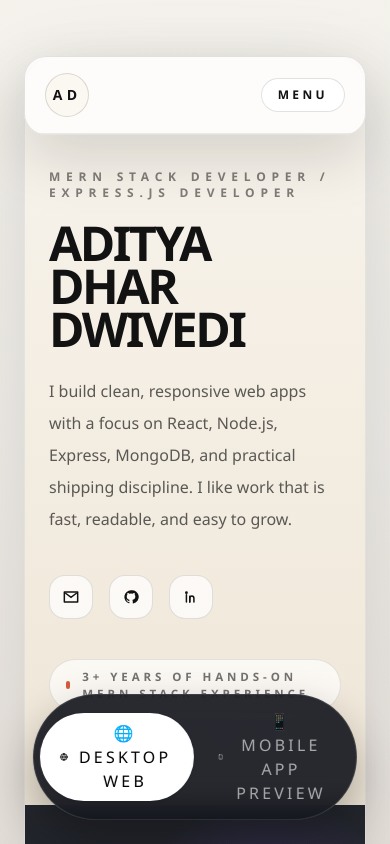
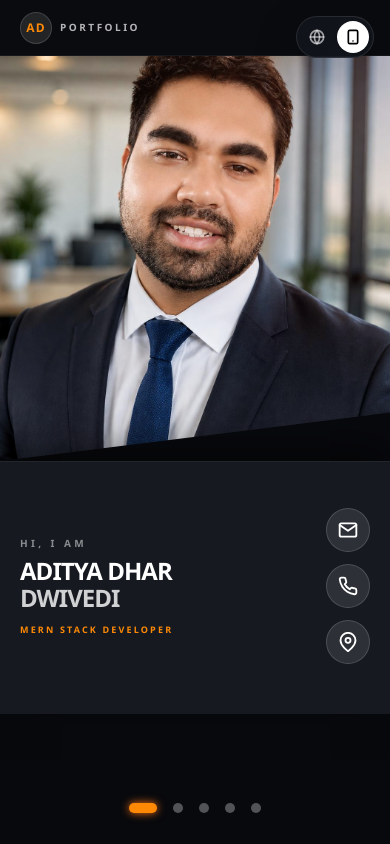
Before and after one commit to adityadharhipl/Portfolio-Website, a Next.js app: page / in a window 390 px wide. Shown: the top 844 px of the page. Built offline with nearby package versions, Linux system fonts and the light colour scheme.

Commit message:
Ui chnages

```diff
--- a/src/components/portfolio/ContactSection.tsx
+++ b/src/components/portfolio/ContactSection.tsx
@@ -15,6 +15,7 @@ export function ContactSection() {
   };
 
   return (
+    <>
       <section id="contact" className="scroll-mt-24 py-10 lg:py-16">
         <div className="section-shell">
           <div className="section-card rounded-[2rem] bg-[rgba(255,255,255,0.58)] px-6 py-10 sm:px-10 lg:px-14 lg:py-14">
@@ -53,5 +54,6 @@ export function ContactSection() {
           </div>
         </div>
       </section>
+    </>
   );
 }
--- a/src/components/portfolio/FloatingToggle.tsx
+++ b/src/components/portfolio/FloatingToggle.tsx
@@ -25,27 +25,37 @@ export function FloatingToggle({ viewMode, setViewMode }: FloatingToggleProps) {
   if (!container) return null;
 
   return createPortal(
-    <div className="fixed bottom-6 left-1/2 -translate-x-1/2 z-[90] bg-[#12141c]/90 border border-white/10 p-1.5 rounded-full shadow-[0_20px_45px_rgba(0,0,0,0.3)] backdrop-blur-md flex items-center gap-1 select-none">
+    <div className="fixed top-4 right-4 md:top-auto md:right-auto md:bottom-6 md:left-1/2 md:-translate-x-1/2 z-[90] bg-[#12141c]/90 border border-white/10 p-1 md:p-1.5 rounded-full shadow-[0_20px_45px_rgba(0,0,0,0.3)] backdrop-blur-md flex items-center gap-1 select-none">
       <button
         onClick={() => setViewMode("web")}
-        className="rounded-full px-5 py-2 text-[10px] font-black uppercase tracking-[0.2em] bg-white text-black font-extrabold shadow-sm flex items-center gap-2 transition duration-200"
+        className={`rounded-full p-2 md:px-5 md:py-2 text-[10px] font-black uppercase tracking-[0.2em] transition duration-200 flex items-center gap-2 ${
+          viewMode === "web"
+            ? "bg-white text-black font-extrabold shadow-sm"
+            : "text-white/60 hover:text-white"
+        }`}
+        title="Desktop Web"
       >
-        <svg viewBox="0 0 24 24" className="w-3.5 h-3.5" fill="none" stroke="currentColor" strokeWidth="2.5" strokeLinecap="round" strokeLinejoin="round">
+        <svg viewBox="0 0 24 24" className="w-4 h-4 md:w-3.5 md:h-3.5" fill="none" stroke="currentColor" strokeWidth="2.5" strokeLinecap="round" strokeLinejoin="round">
           <circle cx="12" cy="12" r="10" />
           <line x1="2" y1="12" x2="22" y2="12" />
           <path d="M12 2a15.3 15.3 0 0 1 4 10 15.3 15.3 0 0 1-4 10 15.3 15.3 0 0 1-4-10 15.3 15.3 0 0 1 4-10z" />
         </svg>
-        🌐 Desktop Web
+        <span className="hidden md:inline">🌐 Desktop Web</span>
       </button>
       <button
         onClick={() => setViewMode("app")}
-        className="rounded-full px-5 py-2 text-[10px] font-black uppercase tracking-[0.2em] text-white/60 hover:text-white flex items-center gap-2 transition duration-200"
+        className={`rounded-full p-2 md:px-5 md:py-2 text-[10px] font-black uppercase tracking-[0.2em] transition duration-200 flex items-center gap-2 ${
+          viewMode === "app"
+            ? "bg-white text-black font-extrabold shadow-sm"
+            : "text-white/60 hover:text-white"
+        }`}
+        title="Mobile App Preview"
       >
-        <svg viewBox="0 0 24 24" className="w-3.5 h-3.5" fill="none" stroke="currentColor" strokeWidth="2.5" strokeLinecap="round" strokeLinejoin="round">
+        <svg viewBox="0 0 24 24" className="w-4 h-4 md:w-3.5 md:h-3.5" fill="none" stroke="currentColor" strokeWidth="2.5" strokeLinecap="round" strokeLinejoin="round">
           <rect x="5" y="2" width="14" height="20" rx="2" ry="2" />
           <line x1="12" y1="18" x2="12.01" y2="18" />
         </svg>
-        📱 Mobile App Preview
+        <span className="hidden md:inline">📱 Mobile App Preview</span>
       </button>
     </div>,
     container
--- a/src/components/portfolio/Footer.tsx
+++ b/src/components/portfolio/Footer.tsx
@@ -2,6 +2,7 @@ import { FooterLinkButton, footerLinks } from "./shared";
 
 export function Footer() {
   return (
+  <>
     <footer className="bg-[var(--night)] py-10 text-white lg:py-12">
       <div className="section-shell">
         <div className="flex flex-col gap-8 rounded-[2rem] border border-white/10 bg-white/4 px-6 py-8 sm:px-10 lg:flex-row lg:items-center lg:justify-between lg:px-14">
@@ -25,6 +26,7 @@ export function Footer() {
         </div>
       </div>
     </footer>
+  </>
   );
 }
 
--- a/src/components/portfolio/PortfolioSite.tsx
+++ b/src/components/portfolio/PortfolioSite.tsx
@@ -23,6 +23,12 @@ export function PortfolioSite() {
       const mobile = window.innerWidth < 768;
       setIsMobile(mobile);
     };
+
+    // Initial check to set default view mode on mobile
+    if (window.innerWidth < 768) {
+      setViewMode("app");
+    }
+
     checkViewport();
     window.addEventListener("resize", checkViewport);
     setHasMounted(true);
```
Also changed, not shown: src/components/portfolio-site.tsx (line endings or trailing spaces), 2 other files (tests, documents, lock files or other folders). Lines whose indentation alone changed are shown as unchanged.
